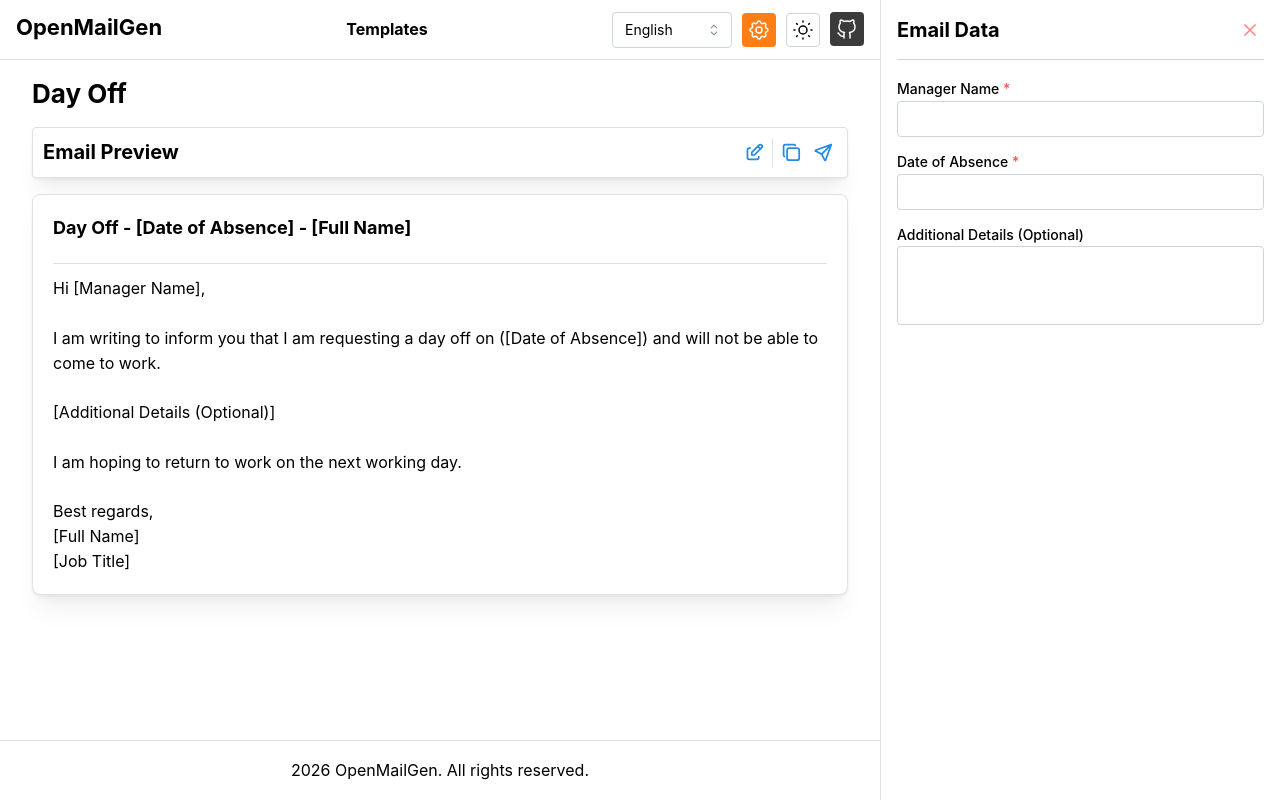
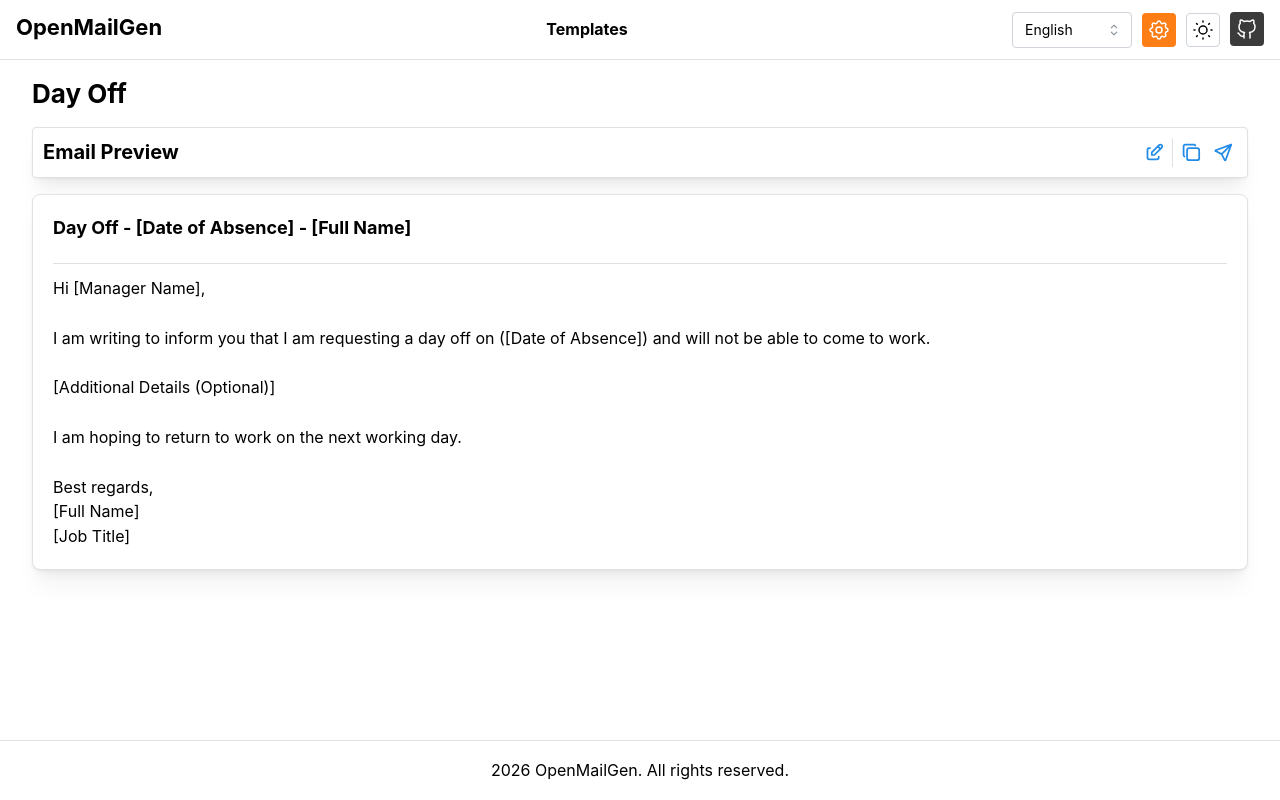
Before and after one commit to LMR218/OpenMailGen, a Next.js app: page /en/templates/day_off in a window 1280 px wide. Built offline with nearby package versions, Linux system fonts and the light colour scheme.

Commit message:
feat: enhance AppShell layout and state context for responsive aside management

```diff
--- a/components/Layout/Appshell.tsx
+++ b/components/Layout/Appshell.tsx
@@ -14,9 +14,9 @@
       header={{ height: 60 }}
       footer={{ height: 60, offset: true }}
       aside={{
-        width: 400,
+        width: { base: '100%', md: 400, lg: 500 },
         breakpoint: 'md',
-        collapsed: { mobile: !asideOpen, desktop: asideOpen },
+        collapsed: { mobile: !asideOpen, desktop: !asideOpen },
       }}
       padding="md"
     >
--- a/components/Layout/stateContext.tsx
+++ b/components/Layout/stateContext.tsx
@@ -17,16 +17,17 @@
  * Provides global UI state for the application, such as mobile view detection and aside panel state.
  */
 export const StateContextProvider: React.FC<{ children: React.ReactNode }> = ({ children }) => {
-  const path = usePathname();
+  const routePath = usePathname();
   const isMobileView = useMediaQuery(`(max-width: 768px)`);
-  const [asideOpen, { toggle: toggleAside }] = useDisclosure(false);
+  const [asideOpen, { toggle: toggleAside, open: openAside, close: closeAside }] =
+    useDisclosure(false);
 
   useEffect(() => {
     // Close aside on route change
     if (asideOpen) {
-      toggleAside();
+      routePath.includes('templates/') ? openAside() : closeAside();
     }
-  }, [path]);
+  }, [routePath]);
 
   return (
     <StateContext.Provider
```
